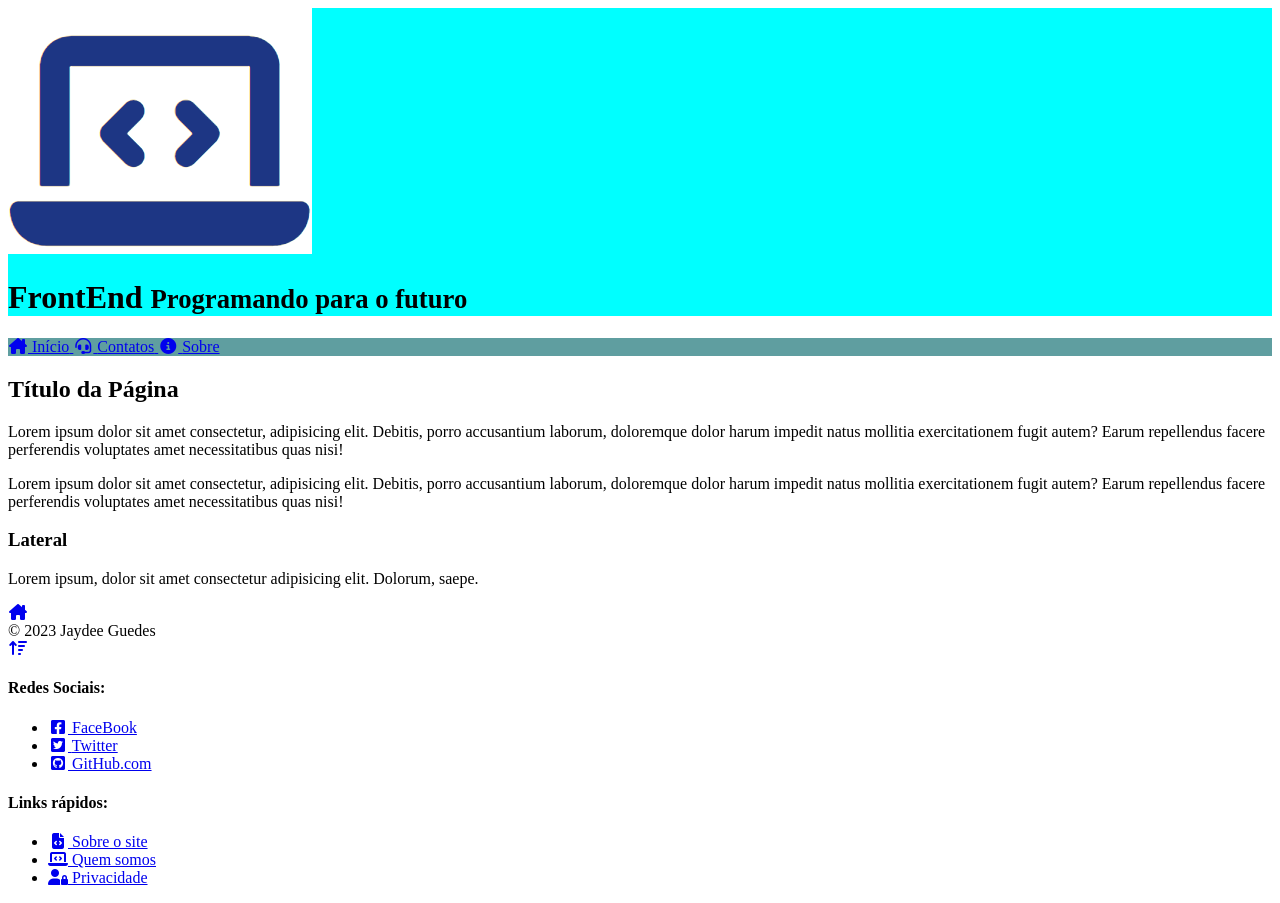
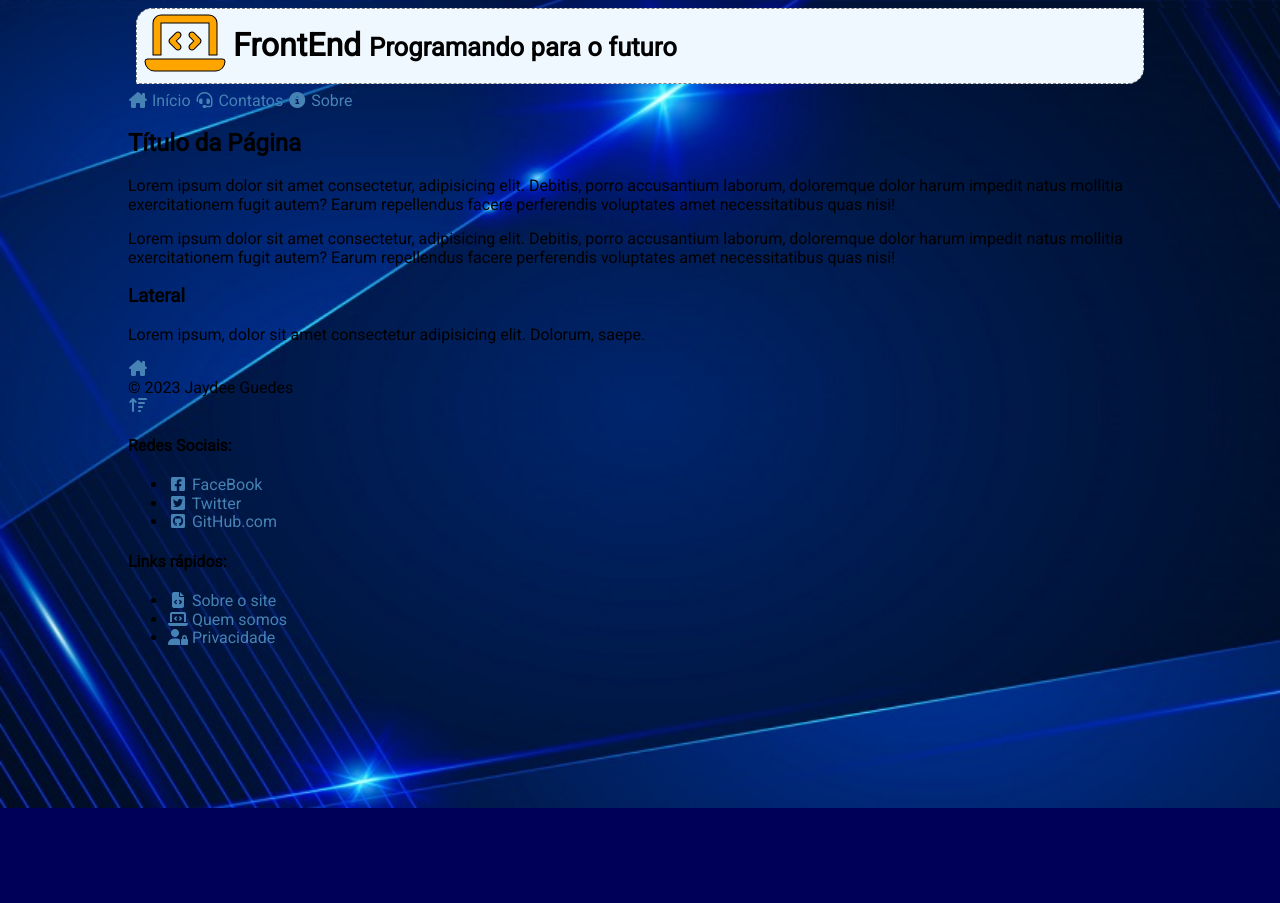
Before and after one commit to JaydGuedes/frontend-curso-java, a plain HTML site: page template.html in a window 1280 px wide. After the commit the page ends 808 px from the top, so only its background shows below. Drawn offline with nearby package versions, Linux system fonts and the light colour scheme.

Commit message:
Atualização-CSS
HTML-CSS

```diff
--- a/index.css
+++ b/index.css
@@ -3,5 +3,70 @@
 * by Jaydee Guedes
 */
 
+/* Importa algumas bibliotecas externas. */
+
 @import url('https://fonts.googleapis.com/css2?family=Roboto&display=swap');
 @import url('https://cdnjs.cloudflare.com/ajax/libs/font-awesome/6.4.0/css/all.min.css');
+@import url('https://cdnjs.cloudflare.com/ajax/libs/normalize/8.0.1/normalize.min.css');
+
+/* RESET - Normalize */
+*{
+    box-sizing: border-box;
+    outline: none;
+}
+html,
+body {
+    position: relative;
+    width: 100%;
+    height: 100%;
+    /* Fonte padrão da página. */
+    font-family: Roboto, sans-serif;
+    /*Criamos uma nova unidade chamada 'rem' 1rem = 16px */
+    font-size: 16px;
+}
+a{
+    color: steelblue;
+    text-decoration: none;
+}
+a:hover{
+    color: orangered;
+    text-decoration: underline;
+}
+
+/* Define a fonte e o fundo padrão da pagina */
+html, body{
+    /* Fundo */
+    background-attachment: fixed;
+    background-color: rgb(0, 0, 89);
+    background-image: url('/img/background01.jpg');
+    /*<a href="https://br.freepik.com/vetores-gratis/conceito-abstrato-futurista_6600906.htm#page=2&query=blue%20background&position=24&from_view=search&track=ais">Imagem de pikisuperstar</a> no Freepik*/
+    background-position: center;
+    background-repeat: no-repeat;
+    background-size: cover;
+}
+/* Limita e centraliza a página usando wrap'. */
+#wrap {
+    position: relative;
+    height: 100%;
+    width: 100%;
+    max-width: 1024px;
+    margin: auto;
+}
+/* Tratando cabeçalho*/
+#wrap > header {
+    background-color: aliceblue;
+    margin: 0.5rem;
+    border-radius: 1rem 0;
+    border: 1px dashed gray;
+    display: flex;
+    align-items: center;
+}
+#wrap > header a {
+    font-size: 4rem;
+    color: orange;
+    -webkit-text-stroke: 1px black;
+    padding: 0 0.5rem;
+}
+#wrap > header h1 {
+    margin: 0;
+}
--- a/template.html
+++ b/template.html
@@ -3,7 +3,11 @@
 <head>
     <meta charset="UTF-8">
     <meta name="viewport" content="width=device-width, initial-scale=1.0">
+    <meta name="description" content="Site para apresentação dos conceitos de front-end.">
+    <meta name="author" descrition="Jaydee Guedes &lt;jayd.paiva@gmail.com&gt;">
+    <meta name="keywords" description="JavaScript, HTML5, CSS3, semântica, mobile-first, responsividade, api, rest">
     <link rel="stylesheet" href="/index.css">
+    <link rel="shortcut icon" href="/img/logo.png">
     <title>FrontEnd</title>
 </head>
 <body>
@@ -13,10 +17,13 @@
         <a href="top"></a>
 
         <!--CABEÇALHO-->
-        <header style="background-color: aqua;">
-            <a href="/">
+        <header>
+            <!-- Usando Font Awesome como logotipo. -->
+            <a href="/"><i class="fa-solid fa-laptop-code fa-fw"></i></a>
+            <!-- Usando uma imagem como logotipo.
+                <a href="/">
                 <img src="/img/logo.png" alt="Logotipo de FrontEnd.">
-            </a>
+            </a> -->
             <h1>
                 FrontEnd
                 <small>Programando para o futuro</small>
@@ -25,7 +32,7 @@
         <!-- FIM CABEÇALHO-->
 
         <!--MENU-->
-        <nav style="background-color: cadetblue;">
+        <nav>
             <a href="/">
                 <i class="fa-solid fa-house-chimney fa-fw"></i>
                 <span>Início</span>
```
Also changed, not shown: img/background01.jpg (added).
